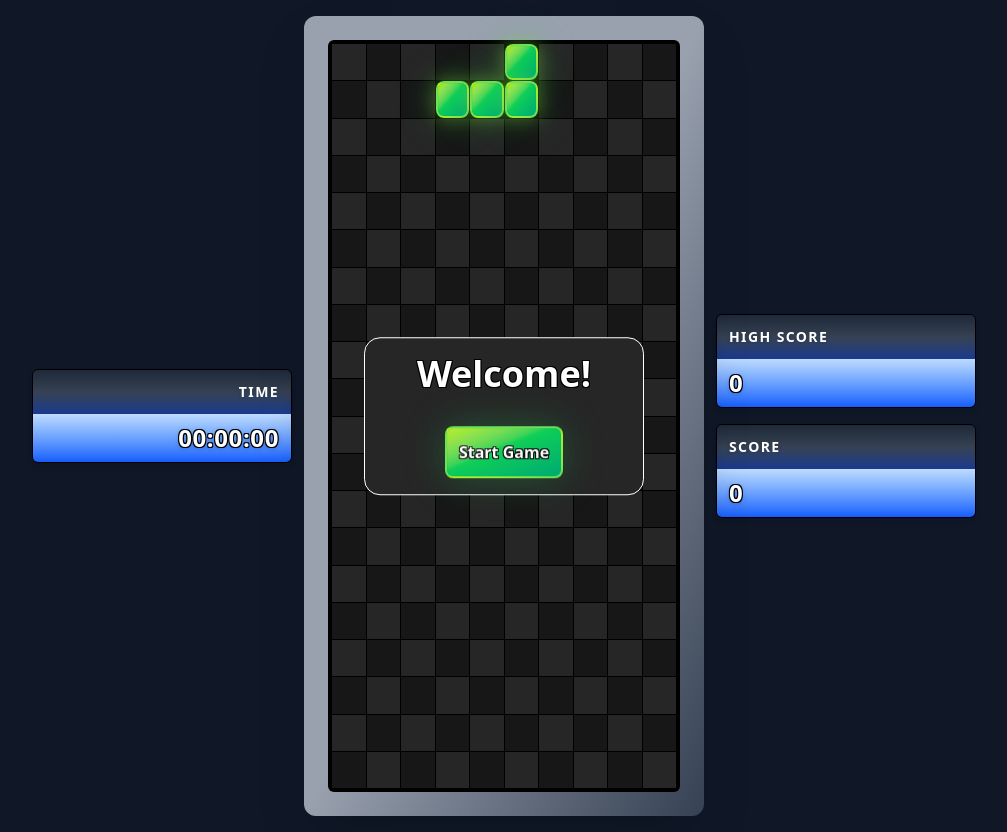
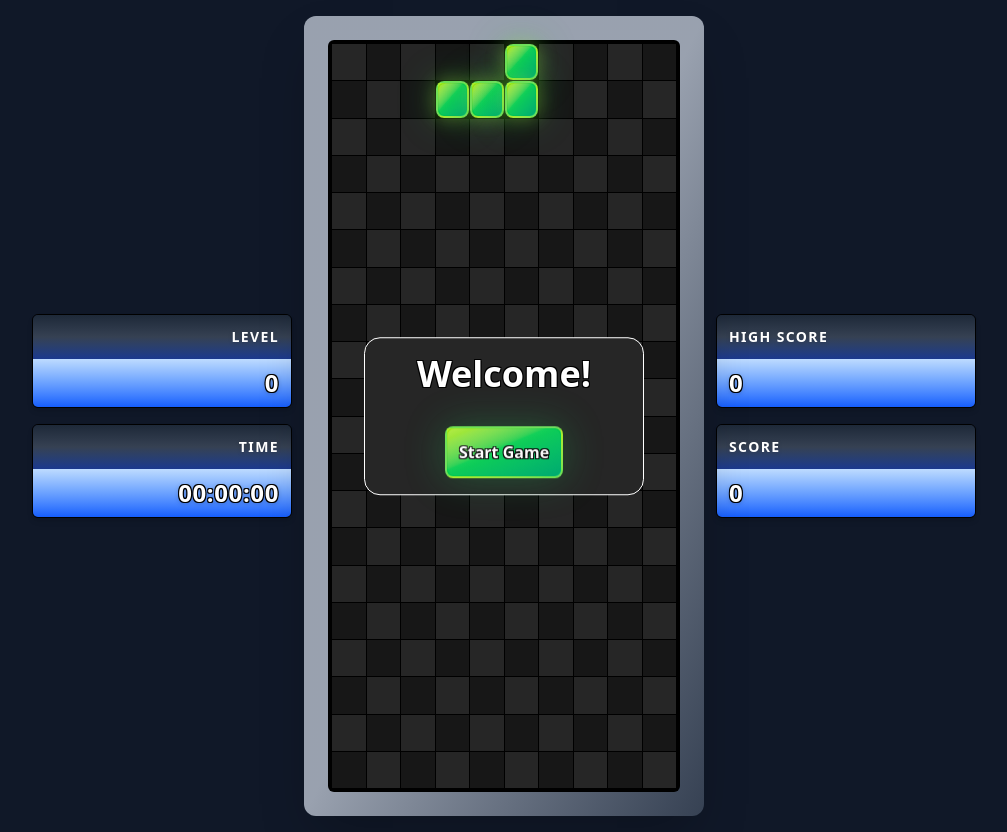
Before and after one commit to Koxone/Tetris-Tailwind-Javascript, a website built with Vite: page index.html in a window 1280 px wide. Shown: the whole page, without its empty margins (136-1143 px from the left). Built offline with nearby package versions, Linux system fonts and the light colour scheme.

Commit message:
Add level display to UI and update row clear sound logic
Introduces a new level display panel in the UI alongside the timer. Also removes the immediate playback of the clear sound in clearCompleteRows, possibly to adjust when or how the sound is triggered.

```diff
--- a/index.html
+++ b/index.html
@@ -9,13 +9,38 @@
     <meta name="apple-mobile-web-app-title" content="Tetris" />
     <link rel="manifest" href="/site.webmanifest" />
     <meta name="viewport" content="width=device-width, initial-scale=1.0" />
-    <link href="https://fonts.googleapis.com/css2?family=Lato:wght@400;700&display=swap" rel="stylesheet">
+    <link
+      href="https://fonts.googleapis.com/css2?family=Lato:wght@400;700&display=swap"
+      rel="stylesheet"
+    />
     <title>Tetris</title>
   </head>
   <body
     class="flex min-h-screen items-center justify-center gap-3 overflow-hidden bg-gray-900 p-4"
   >
     <div class="flex gap-3">
+      <div class="flex flex-col gap-4 self-center">
+        <div
+          class="h-fit w-[260px] self-center overflow-hidden rounded-md border border-black shadow-md"
+        >
+          <div
+            class="bg-gradient-to-b from-gray-800 via-gray-700 to-blue-900 p-3"
+          >
+            <h2
+              class="text-right text-sm font-extrabold tracking-widest text-white uppercase drop-shadow-sm"
+            >
+              level
+            </h2>
+          </div>
+          <div class="bg-gradient-to-b from-blue-200 to-blue-600 px-3 py-2">
+            <div
+              id="level"
+              class="block w-full text-right text-2xl font-extrabold tracking-wide text-white drop-shadow-sm [text-shadow:_-1px_-1px_0_#000,_1px_-1px_0_#000,_-1px_1px_0_#000,_1px_1px_0_#000]"
+            >
+              0
+            </div>
+          </div>
+        </div>
         <div
           class="h-fit w-[260px] self-center overflow-hidden rounded-md border border-black shadow-md"
         >
@@ -36,6 +61,7 @@
             >
               00:00:00
             </time>
+          </div>
         </div>
       </div>
       <main
--- a/src/main.js
+++ b/src/main.js
@@ -282,8 +282,6 @@ function fixPieceOnBoard() {
 
 function clearCompleteRows() {
   const clearSound = new Audio("/clear.mp3");
-  clearSound.currentTime = 0;
-  clearSound.play();
   boardState = boardState.filter((row) => {
     // Si al menos un valor de la fila es 0, se mantiene
     return row.some((cell) => cell.value === 0);
```
Lines whose indentation alone changed are shown as unchanged.
